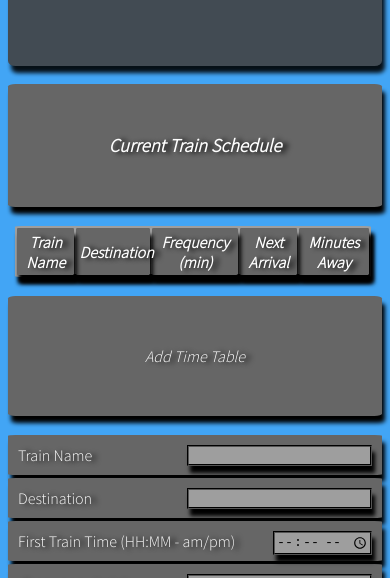
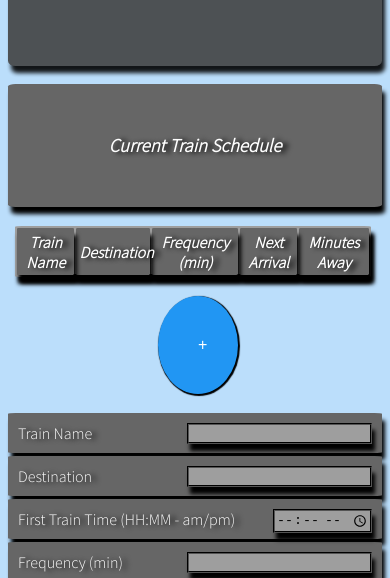
Before and after one commit to luigicampbell/trainTable, a plain HTML site: page index.html in a window 390 px wide. Shown: the part 207-785 px from the top of the page. Drawn offline with nearby package versions, Linux system fonts and the light colour scheme; no server answers.

Commit message:
Styled button for mobile. Will add media queries monday

```diff
--- a/assets/css/style.css
+++ b/assets/css/style.css
@@ -1,5 +1,5 @@
 body{
-  background-color: #42a5f5;
+  background-color: #bbdefb;
   font-family: 'Source Sans Pro', sans-serif;
 }
 .wrapper{
@@ -96,7 +96,19 @@ tr:hover{
 #add-train-btn{
   margin-top: 5%;
   margin-bottom: 5%;
-}
+  background-color: #2196f3;
+  padding: 40px;
+  color: white;
+  text-align: center;
+  text-shadow: 1px 1px 1px 1px #000000;
+  border-radius: 100%;
+  font-style: oblique;
+  box-shadow: 1px 1px 1px 1px #000000;
+  margin-left: 150px;
+  margin-right: 150px;
+  font-family: sans-serif;
+  font-style: normal;
+  }
 #add-train-btn:hover{
   background-color: #ff8f00;
   box-shadow: 11px 11px 11px rgba(255,255,255, 0.5);
--- a/assets/js/train.js
+++ b/assets/js/train.js
@@ -28,6 +28,7 @@ $("#add-train-btn").on("click", function(event) {
   let trainDestination = $("#destination-input").val().trim();
   let trainArrival = moment($("#arrival-input").val().trim(), "HH:mm").format("X");
   let trainFrequency = $("#frequency-input").val().trim();
+  let blah = "blah";
   // Logging values for form inputs
   console.log(trainName);
   console.log(trainDestination);
--- a/index.html
+++ b/index.html
@@ -54,7 +54,7 @@
 
     <!-- Add Train  -->
 
-    <div class="item-2" id="add-train-btn" type="submit">Add Time Table</div>
+    <div id="add-train-btn" type="submit">&#43;</div>
 
     <!-- Entry Form -->
     <div class="item-3">
```
